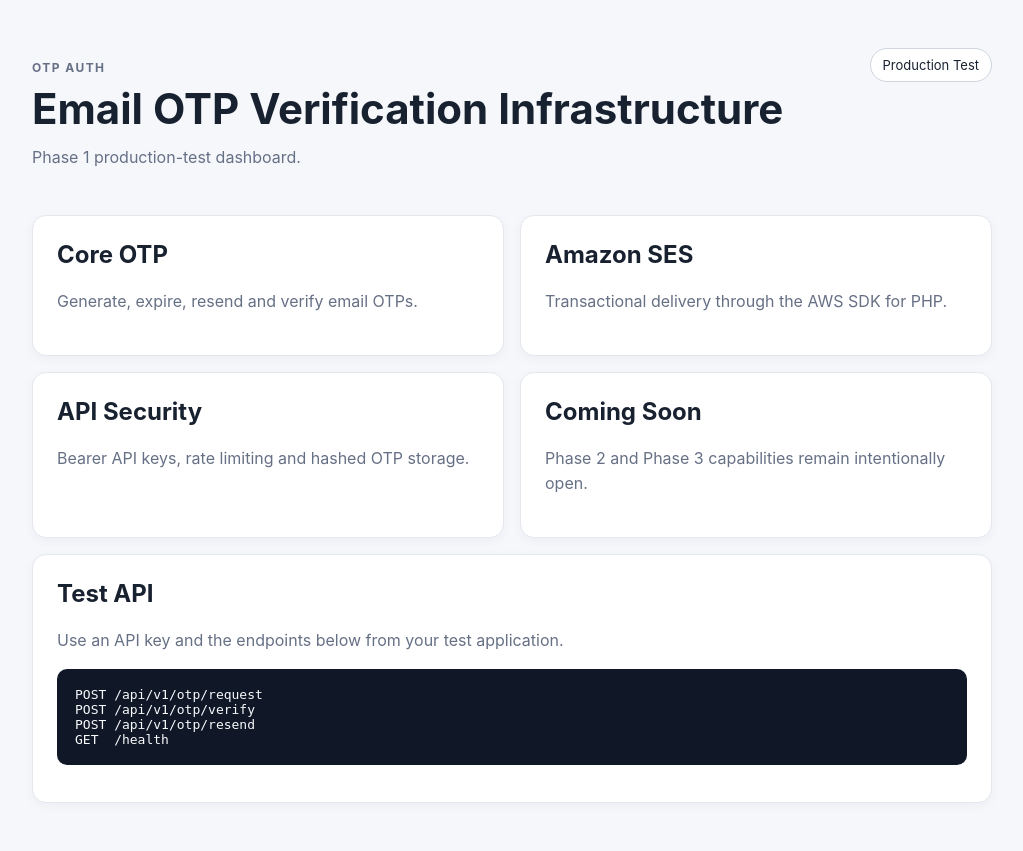
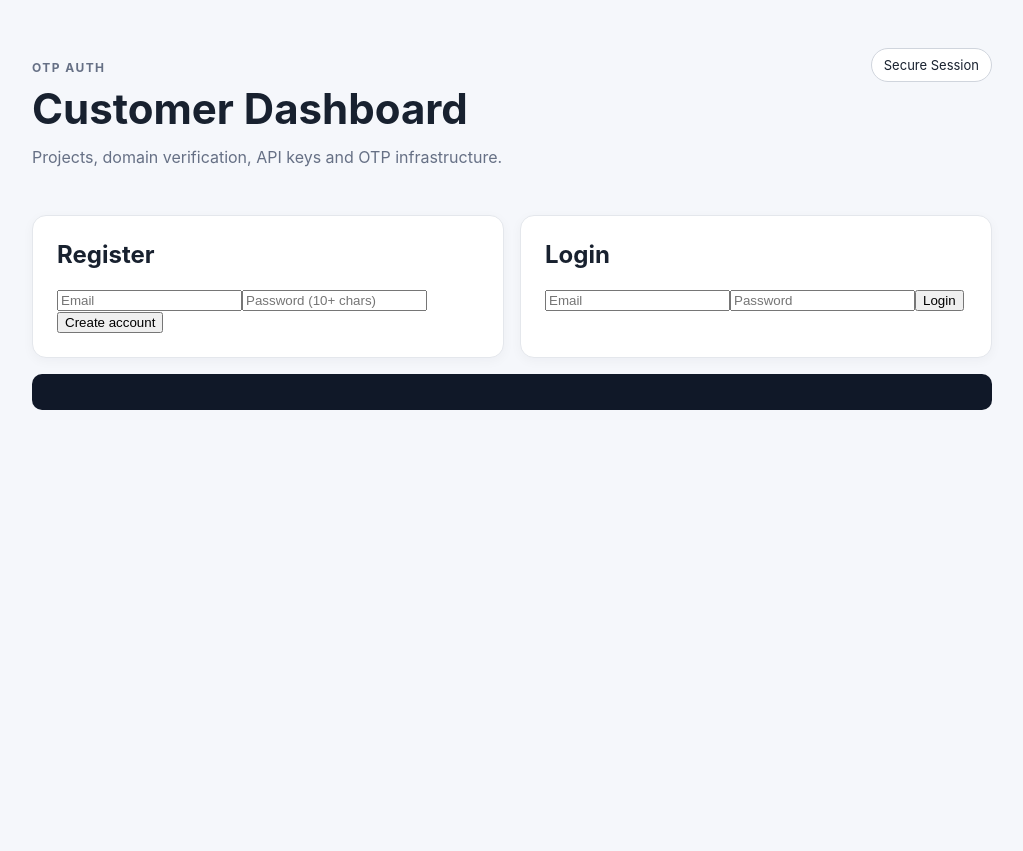
Before and after one commit to Abhilash-nallam/Authentication, a PHP site: page /index.php in a window 1280 px wide. Shown: the whole page, without its empty margins (128-1151 px from the left). After the commit the page ends 410 px from the top, so only its background shows below. Run offline with PHP 8.4, Linux system fonts and the light colour scheme; tables that the repository leaves empty hold one stand-in row (values such as "Sample post").

Commit message:
Replace public test dashboard with authenticated customer dashboard

```diff
--- a/public/dashboard.php
+++ b/public/dashboard.php
@@ -1,40 +1,27 @@
 <?php
 declare(strict_types=1);
+require dirname(__DIR__).'/bootstrap.php';
+use OtpAuth\CustomerService;
+use OtpAuth\Database;
+$customer=(new CustomerService(Database::connection()))->customerFromSession((string)($_COOKIE['otp_auth_session']??''));
 ?>
-<!doctype html>
-<html lang="en">
-<head>
-  <meta charset="utf-8">
-  <meta name="viewport" content="width=device-width,initial-scale=1">
-  <title>OTP Auth Dashboard</title>
-  <link rel="stylesheet" href="/assets/app.css">
-</head>
-<body>
-  <main class="container">
-    <header class="hero">
-      <div>
-        <p class="eyebrow">OTP Auth</p>
-        <h1>Email OTP Verification Infrastructure</h1>
-        <p>Phase 1 production-test dashboard.</p>
-      </div>
-      <span class="badge">Production Test</span>
-    </header>
-
-    <section class="grid">
-      <article class="card"><h2>Core OTP</h2><p>Generate, expire, resend and verify email OTPs.</p></article>
-      <article class="card"><h2>Amazon SES</h2><p>Transactional delivery through the AWS SDK for PHP.</p></article>
-      <article class="card"><h2>API Security</h2><p>Bearer API keys, rate limiting and hashed OTP storage.</p></article>
-      <article class="card"><h2>Coming Soon</h2><p>Phase 2 and Phase 3 capabilities remain intentionally open.</p></article>
-    </section>
-
-    <section class="card">
-      <h2>Test API</h2>
-      <p>Use an API key and the endpoints below from your test application.</p>
-      <pre>POST /api/v1/otp/request
-POST /api/v1/otp/verify
-POST /api/v1/otp/resend
-GET  /health</pre>
-    </section>
-  </main>
-</body>
-</html>
+<!doctype html><html lang="en"><head><meta charset="utf-8"><meta name="viewport" content="width=device-width,initial-scale=1"><title>OTP Auth Dashboard</title><link rel="stylesheet" href="/assets/app.css"></head><body><main class="container">
+<header class="hero"><div><p class="eyebrow">OTP Auth</p><h1>Customer Dashboard</h1><p>Projects, domain verification, API keys and OTP infrastructure.</p></div><span class="badge">Secure Session</span></header>
+<?php if (!$customer): ?>
+<section class="grid"><article class="card"><h2>Register</h2><form id="register"><input name="email" type="email" placeholder="Email" required><input name="password" type="password" minlength="10" placeholder="Password (10+ chars)" required><button>Create account</button></form></article><article class="card"><h2>Login</h2><form id="login"><input name="email" type="email" placeholder="Email" required><input name="password" type="password" placeholder="Password" required><button>Login</button></form></article></section>
+<?php else: ?>
+<section class="card"><h2>Welcome</h2><p><?=htmlspecialchars($customer['email'],ENT_QUOTES,'UTF-8')?></p><button id="logout">Log out</button></section><section class="card"><h2>Create project</h2><form id="project"><input name="name" placeholder="Project name" required><button>Create project</button></form></section><section class="card"><h2>Projects</h2><div id="projects">Loading…</div></section>
+<?php endif; ?><pre id="status"></pre></main>
+<script>
+const out=x=>document.getElementById('status').textContent=typeof x==='string'?x:JSON.stringify(x,null,2);
+const csrf=()=>decodeURIComponent(document.cookie.split('; ').find(x=>x.startsWith('otp_auth_csrf='))?.split('=')[1]||'');
+async function post(path,data){const h={'Content-Type':'application/json'},c=csrf();if(c)h['X-CSRF-Token']=c;const r=await fetch(path,{method:'POST',headers:h,body:JSON.stringify(data)}),j=await r.json();if(!r.ok)throw j;return j}
+<?php if (!$customer): ?>
+document.getElementById('register').onsubmit=async e=>{e.preventDefault();try{out(await post('/api/v1/customer/register',Object.fromEntries(new FormData(e.target))))}catch(x){out(x)}};
+document.getElementById('login').onsubmit=async e=>{e.preventDefault();try{out(await post('/api/v1/customer/login',Object.fromEntries(new FormData(e.target))));location.reload()}catch(x){out(x)}};
+<?php else: ?>
+document.getElementById('logout').onclick=async()=>{try{await post('/api/v1/customer/logout',{});location.reload()}catch(x){out(x)}};
+document.getElementById('project').onsubmit=async e=>{e.preventDefault();try{out(await post('/api/v1/customer/project-create',Object.fromEntries(new FormData(e.target))));load()}catch(x){out(x)}};
+async function load(){try{const j=await post('/api/v1/customer/projects',{});document.getElementById('projects').innerHTML=(j.projects||[]).map(p=>`<p><strong>${p.name}</strong> — ${p.status} ${p.otp_subdomain||''}</p>`).join('')||'No projects yet.'}catch(x){out(x)}}load();
+<?php endif; ?>
+</script></body></html>
```
